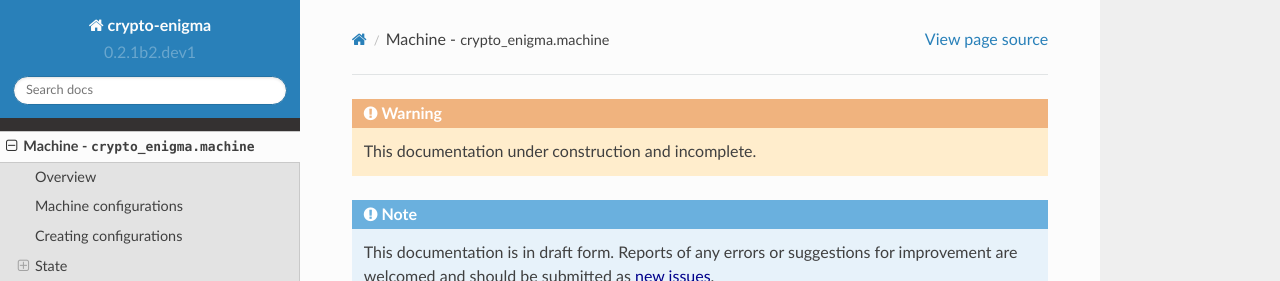
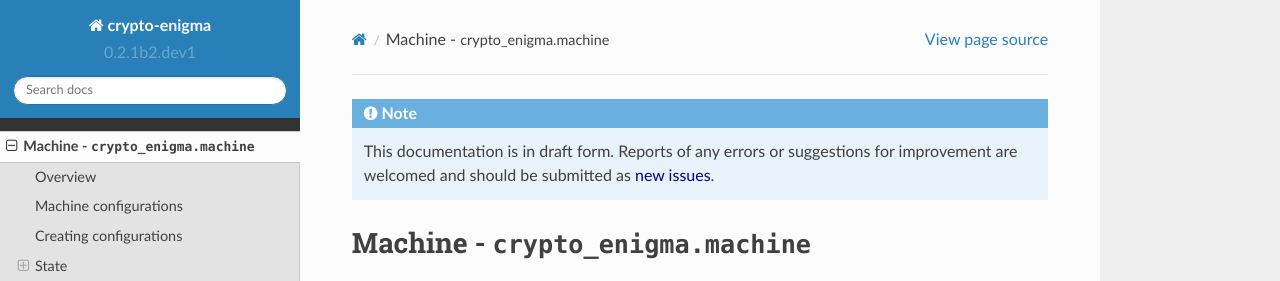
Before and after one commit to orome/crypto-enigma-py, a Sphinx documentation site: the page built from doc/source/machine.rst, in a window 1280 px wide and 900 px high, cut to the strip 0-281 px from the top of the window. Built offline with Sphinx 7.4.7 and the Read the Docs theme 2.0.0, drawn with Linux system fonts in a browser that asks for light colours.

Commit message:
Remove warning from docs

```diff
--- a/doc/source/machine.rst
+++ b/doc/source/machine.rst
@@ -1,8 +1,4 @@
 .. machine documentation file
-
-.. warning::
-
-   This documentation under construction and incomplete.
 
 .. note::
 
```
